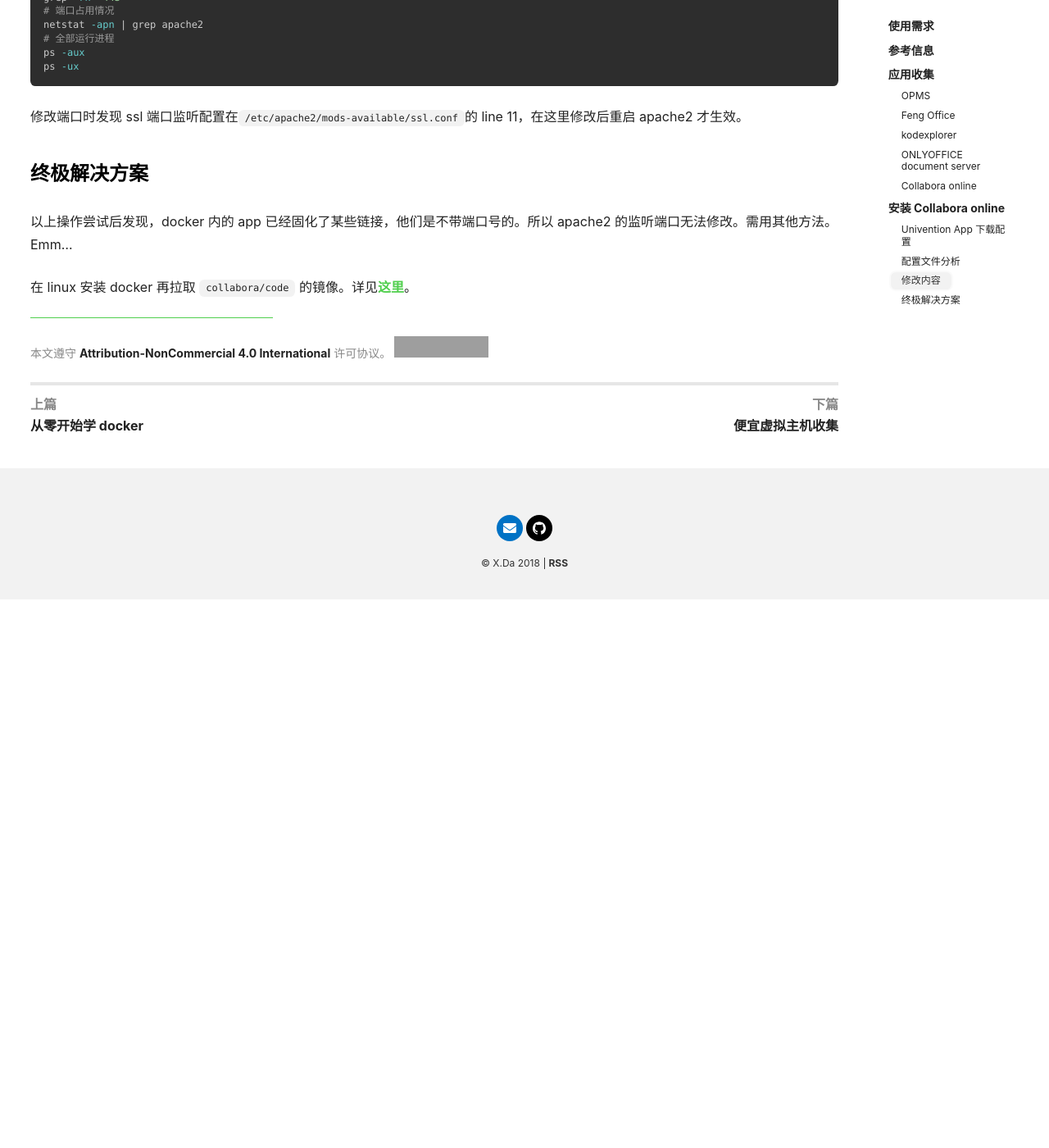
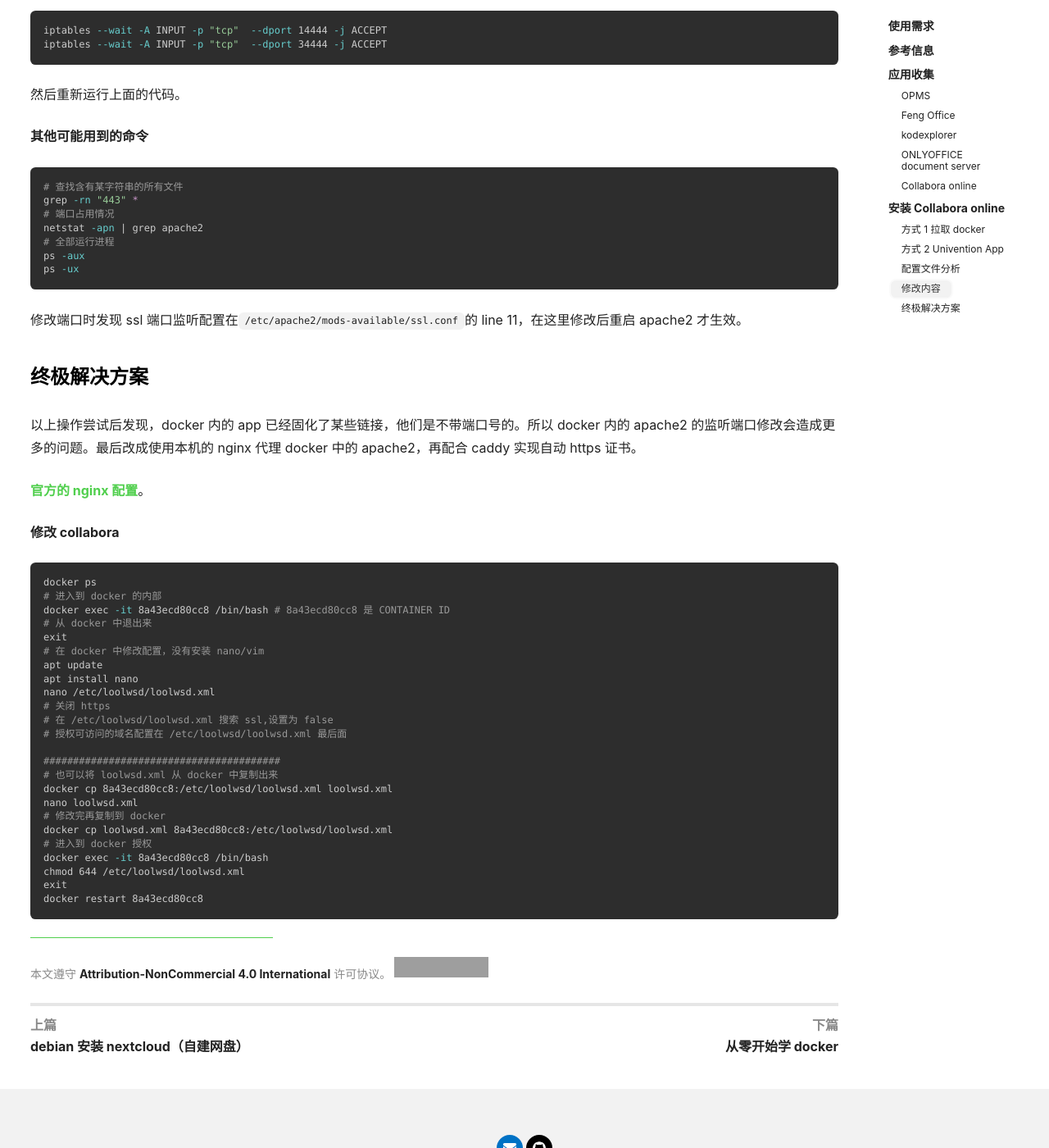
Before and after one commit to thianda91/thianda91.github.io, a Jekyll site: the page built from _posts/2018-12-30-oa-self-host.md, in a window 1280 px wide and 1400 px high, scrolled down 5257 px. Shown: the whole window at 82% size. Built offline with Jekyll 4.4.1, drawn with Linux system fonts in a browser that asks for light colours; nearby versions of some CDN libraries; comment, search, counter and statistics services are not loaded; before the commit the page ends 5988 px from its top, so only the background shows below that; some of the changed text lies outside the part shown; grey boxes are pictures that could not be loaded.

Commit message:
update 2019-04-01

````diff
--- a/_posts/2018-12-30-oa-self-host.md
+++ b/_posts/2018-12-30-oa-self-host.md
@@ -69,19 +69,34 @@
 
 安装 docker，可参考[这里](../notes/vps-init.html#安装-docker)。
 
-docker 安装完毕，再进行下一步：
+> Docker 镜像 <http://mirrors.ustc.edu.cn/help/dockerhub.html>
+>
+> Docker 镜像 <https://www.docker-cn.com/registry-mirror>
 
-拉去 collabora 镜像
+docker 安装完毕，安装 collabora，官方下载：<https://www.collaboraoffice.com/code/>
+
+### 方式 1 拉取 docker
+
+1. 拉取 collabora 镜像：<https://hub.docker.com/r/collabora/code/>。
 
 ```sh
 docker pull collabora/code
 # 此过程较慢
 ```
 
-请将 cloud\.orgleaf\.com 替换为自己的域名（即用于访问 Nextcloud 的域名），注意主机名后面有一个"/"。
+2. 运行 docker 版的 collabora，需配置 owncloud 的域名，以及 collabora 后台的账户和密码
+
+> 下面命令 将域名设置为 yourdomain.com，用户名和密码设置为 collabora。
 
 ```sh
-docker run -t -d -p 127.0.0.1:9980:9980 -e 'domain=cloud\\.orgleaf\\.com' --restart always --cap-add MKNOD collabora/code
+docker run -t -d -p 127.0.0.1:9980:9980\
+        -e 'domain=yourdomain\\.com'\
+        -e "username=collabora"\
+        -e "password=collabora"\
+        -e "extra_params=--o:ssl.termination=true"\
+        --restart always\
+        --cap-add MKNOD\
+collabora/code
 ```
 
 如果要让这个 Collabora Office 同时服务于多个域名的话，需要在两个不同域名之间加上\|，例如：
@@ -90,19 +105,11 @@
 'domain=cloud\\.nextcloud\\.com\|second\\.nexcloud\\.com'
 ```
 
+参考：[Collabora Online Development Edition ](https://www.collaboraoffice.com/code/)、[Setting up and configuring collabora/code Docker image](https://www.collaboraoffice.com/code/docker/)(官方)
 
+### 方式 2 Univention App
 
-### Univention App 下载配置
-
-几种方式的官方下载：<https://www.collaboraoffice.com/code/>
-
-1. <https://hub.docker.com/r/collabora/code/>
-
-```sh
-docker pull collabora/code
-```
-
-2. 下载[Collabora Online Development Edition](https://www.univention.com/products/univention-app-center/app-catalog/collabora/)。
+访问：[Collabora Online Development Edition](https://www.univention.com/products/univention-app-center/app-catalog/collabora/)。
 
 <https://www.univention.com/products/univention-app-center/collabora-online-development-edition-with-nextcloud/>
 
@@ -111,6 +118,8 @@
 安装过程较慢，需要很多根据提示手动配置的部分，因为是虚拟机，设置完毕开始安装，约 1 个多小时。
 
 ### 配置文件分析
+
+> 此部分用于后面的内容修改，但是实践时发现内容修改并不能满足我们的需求。实际操作请查看后面的**终极解决方案**。
 
 这个 Univention App 为一个虚拟机，里面已经使用  docker 搭建好了  Collabora Online 和 nextcloud。
 
@@ -240,6 +249,35 @@
 
 ### 终极解决方案
 
-以上操作尝试后发现，docker 内的 app 已经固化了某些链接，他们是不带端口号的。所以 apache2 的监听端口无法修改。需用其他方法。Emm...
+以上操作尝试后发现，docker 内的 app 已经固化了某些链接，他们是不带端口号的。所以 docker 内的 apache2 的监听端口修改会造成更多的问题。最后改成使用本机的 nginx 代理 docker 中的 apache2，再配合 caddy 实现自动 https 证书。
 
-在 linux 安装 docker 再拉取 `collabora/code` 的镜像。详见[这里](/notes/install-nextcloud.html#安装-collabora)。
+[官方的 nginx 配置](https://www.collaboraoffice.com/code/nginx-reverse-proxy/)。
+
+**修改 collabora**
+
+```sh
+docker ps
+# 进入到 docker 的内部
+docker exec -it 8a43ecd80cc8 /bin/bash # 8a43ecd80cc8 是 CONTAINER ID
+# 从 docker 中退出来
+exit
+# 在 docker 中修改配置，没有安装 nano/vim
+apt update
+apt install nano
+nano /etc/loolwsd/loolwsd.xml
+# 关闭 https
+# 在 /etc/loolwsd/loolwsd.xml 搜索 ssl,设置为 false
+# 授权可访问的域名配置在 /etc/loolwsd/loolwsd.xml 最后面
+
+########################################
+# 也可以将 loolwsd.xml 从 docker 中复制出来
+docker cp 8a43ecd80cc8:/etc/loolwsd/loolwsd.xml loolwsd.xml
+nano loolwsd.xml
+# 修改完再复制到 docker
+docker cp loolwsd.xml 8a43ecd80cc8:/etc/loolwsd/loolwsd.xml
+# 进入到 docker 授权
+docker exec -it 8a43ecd80cc8 /bin/bash
+chmod 644 /etc/loolwsd/loolwsd.xml
+exit
+docker restart 8a43ecd80cc8
+```
````
Also changed, not shown: other parts of _posts/2018-12-30-oa-self-host.md (+1 -1 lines), _posts/2018-09-27-learn-docker-from-zero.md (+8 -2 lines), _posts/2018-12-27-install-nextcloud.md (+8 -56 lines).
